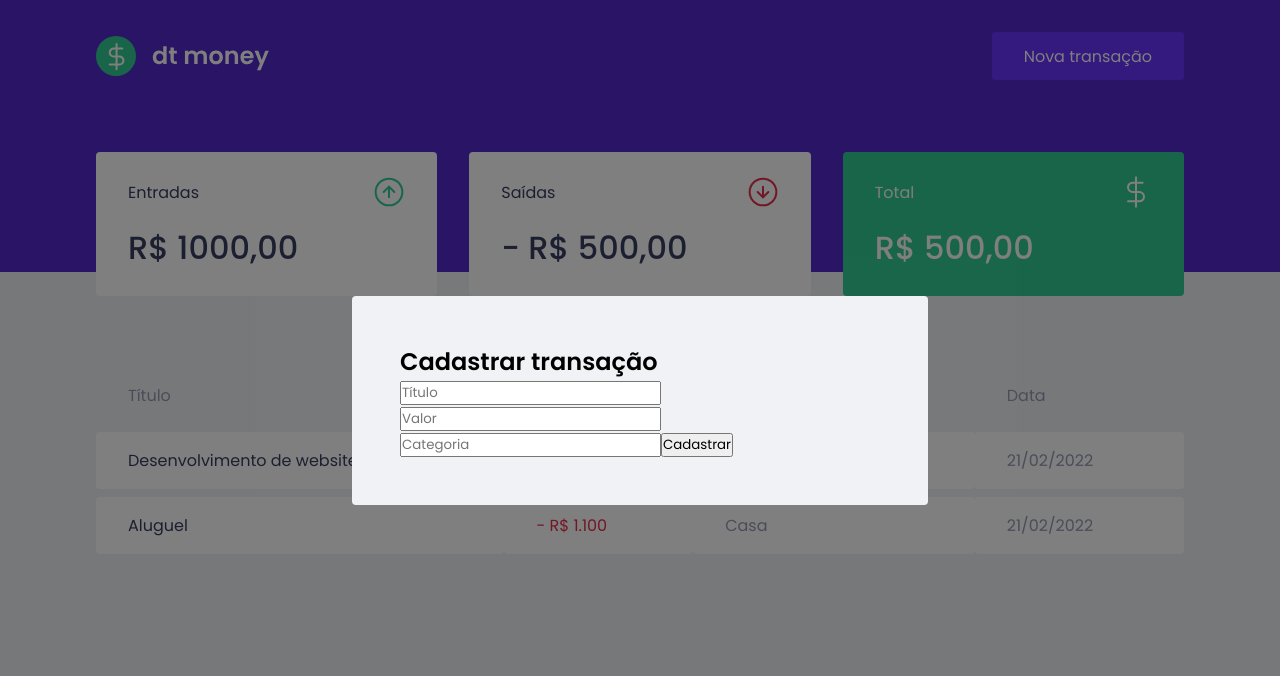
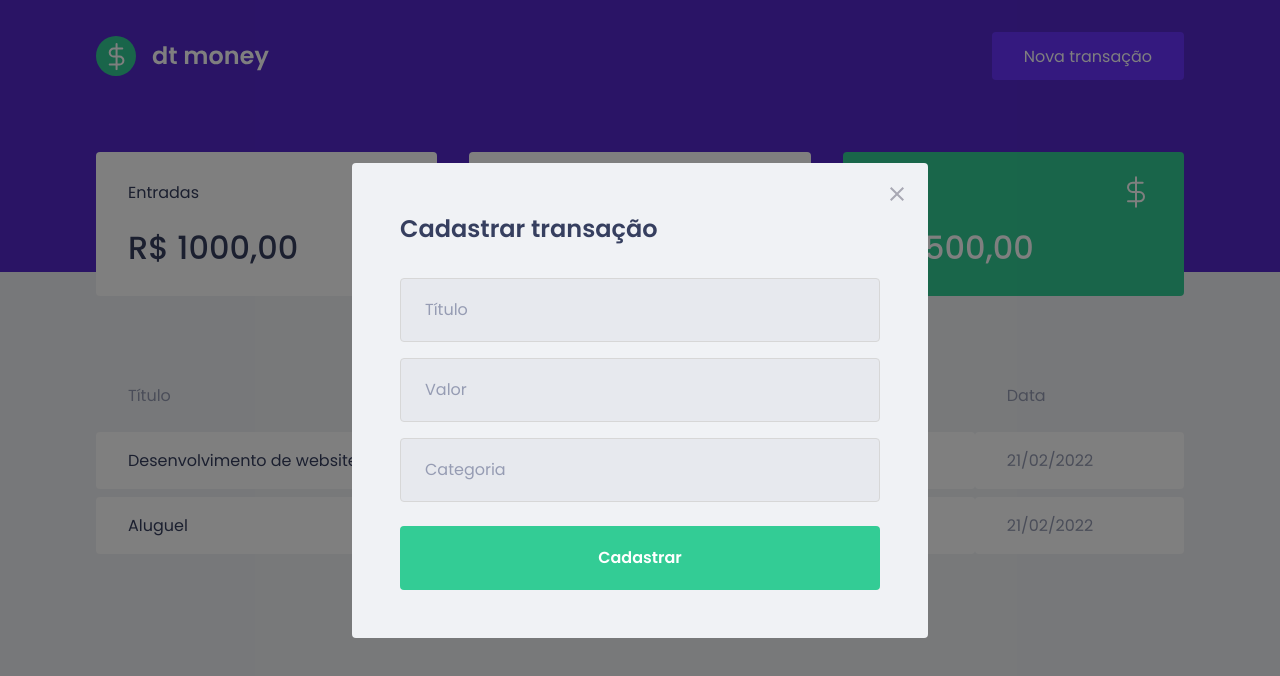
Before and after one commit to williamroger/dtmoney, a React (Create React App) app: page / in a window 1280 px wide. Both pictures are taken after a click on the button "Nova transação". Shown: the top 676 px of the page. Built offline with nearby package versions, Linux system fonts and the light colour scheme; no server answers; what miragejs would draw is missing.

Commit message:
estilizando modal

```diff
--- a/package.json
+++ b/package.json
@@ -5,6 +5,7 @@
   "dependencies": {
     "axios": "^0.26.0",
     "miragejs": "^0.1.43",
+    "polished": "^4.1.4",
     "react": "^17.0.2",
     "react-dom": "^17.0.2",
     "react-modal": "^3.14.4",
--- a/src/components/NewTransactionModal/index.tsx
+++ b/src/components/NewTransactionModal/index.tsx
@@ -1,7 +1,7 @@
 import Modal from 'react-modal';
 
 import { Container } from "./styles";
-
+import closeImg from '../../assets/close.svg';
 interface NewTransactionModalProps {
   isOpen: boolean;
   onRequestClose: () => void;
@@ -15,6 +15,14 @@
       overlayClassName="react-modal-overlay"
       className="react-modal-content"
     >
+      <button
+        type="button"
+        onClick={onRequestClose}
+        className="react-modal-close"
+      >
+        <img src={closeImg} alt="Fechar modal" />
+      </button>
+
       <Container>
         <h2>Cadastrar transação</h2>
 
--- a/src/components/NewTransactionModal/styles.ts
+++ b/src/components/NewTransactionModal/styles.ts
@@ -1,3 +1,49 @@
 import styled from 'styled-components';
 
-export const Container = styled.form``;
+export const Container = styled.form`
+  h2 {
+    color: var(--text-title);
+    font-size: 1.5rem;
+    margin-bottom: 2rem;
+  }
+
+  input {
+    width: 100%;
+    padding: 0 1.5rem;
+    height: 4rem;
+    border-radius: 0.25rem;
+
+    border: 1px solid #D7D7D7;
+    background: #E7E9EE;
+
+    font-weight: 400;
+    font-size: 1rem;
+
+    &::placeholder {
+      color: var(--text-body);
+    }
+
+    & + input {
+      margin-top: 1rem;
+    }
+  }
+
+  button[type="submit"] {
+    width: 100%;
+    padding: 0 1.5rem;
+    height: 4rem;
+    background: var(--green);
+    color: #FFF;
+    border-radius: 0.25rem;
+    border: 0;
+    font-size: 1rem;
+    font-weight: 600;
+    margin-top: 1.5rem;
+
+    transition: filter 0.2s;
+
+    &:hover {
+      filter: brightness(0.9);
+    }
+  }
+`;
--- a/src/styles/global.ts
+++ b/src/styles/global.ts
@@ -77,4 +77,18 @@
     position: relative;
     border-radius: 0.25rem;
   }
+
+  .react-modal-close {
+    position: absolute;
+    right: 1.5rem;
+    top: 1.5rem;
+    border: 0;
+    background: transparent;
+
+    transition: filter 0.2s;
+
+    &:hover {
+      filter: brightness(0.8);
+    }
+  }
 `;
```
Also changed, not shown: 1 other file (tests, documents, lock files or other folders).
